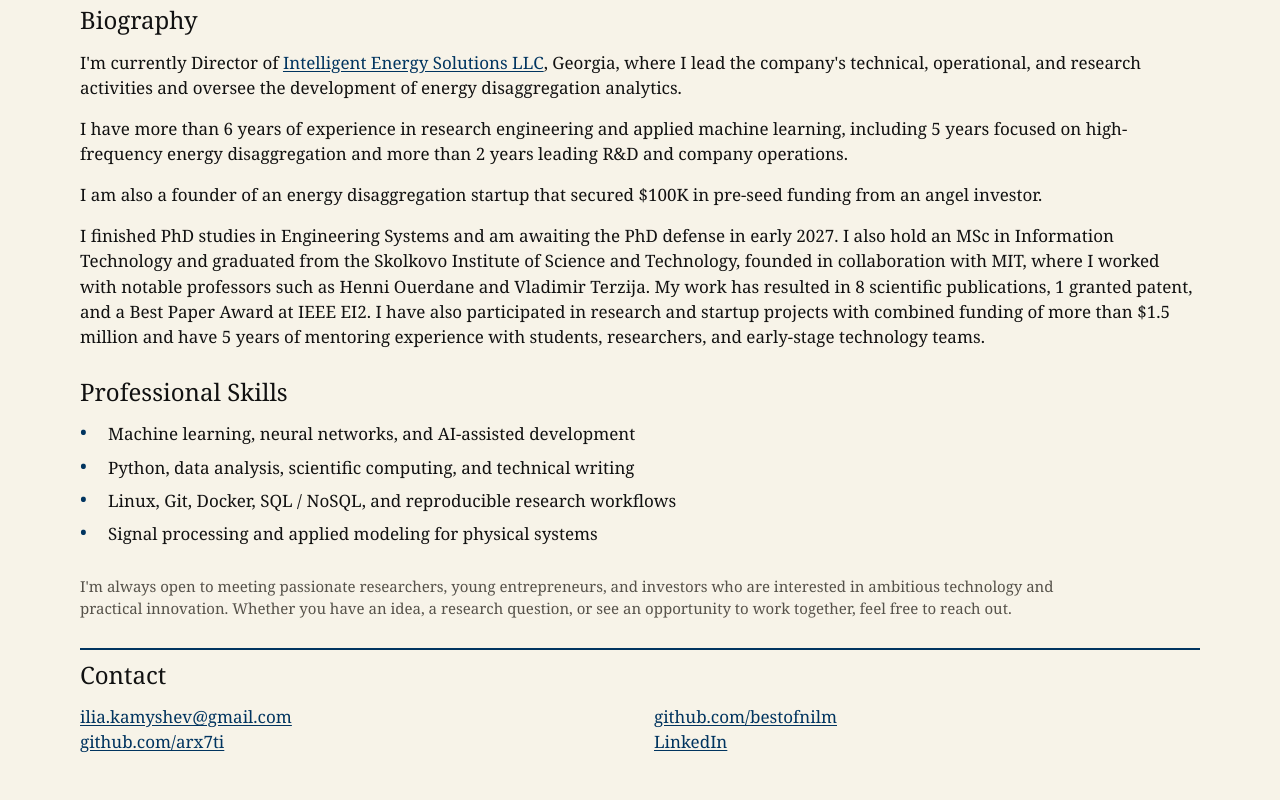
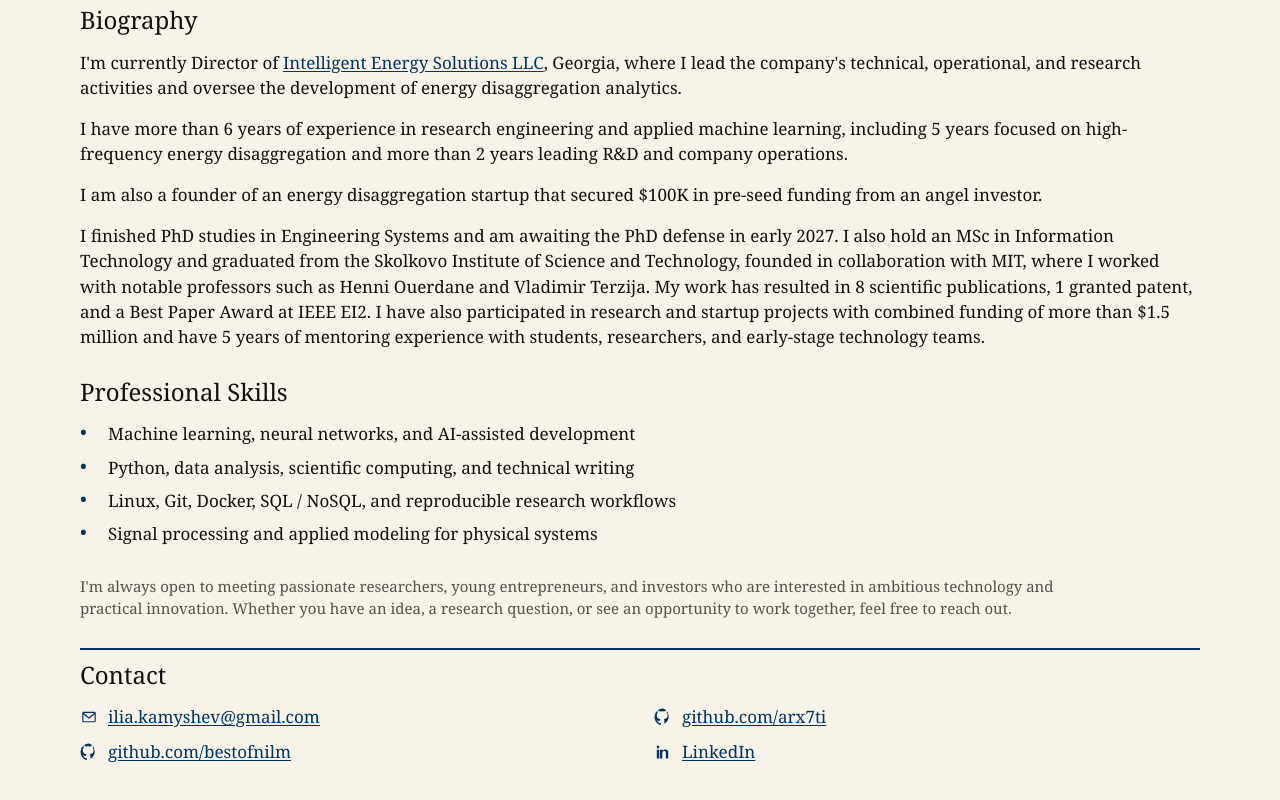
Before and after one commit to bestofnilm/bestofnilm.github.io, a Next.js app: page / in a window 1280 px wide. Shown: the part 374-1174 px from the top of the page. Built offline with nearby package versions, Linux system fonts and the light colour scheme.

Commit message:
Add icons to contact links

```diff
--- a/app/globals.css
+++ b/app/globals.css
@@ -232,8 +232,29 @@ aside,
 }
 
 .contact-panel address {
+  display: grid;
+  grid-template-columns: repeat(2, minmax(0, 1fr));
+  gap: 10px 28px;
   column-count: 2;
   column-gap: 28px;
+}
+
+.contact-link {
+  display: inline-flex;
+  align-items: center;
+  gap: 10px;
+  break-inside: avoid;
+}
+
+.contact-link svg {
+  width: 18px;
+  height: 18px;
+  flex: 0 0 18px;
+  color: var(--rule);
+}
+
+.contact-link span {
+  display: inline-block;
 }
 
 dl {
@@ -477,6 +498,7 @@ time {
   }
 
   .contact-panel address {
+    grid-template-columns: 1fr;
     column-count: 1;
   }
 
--- a/app/site-content.tsx
+++ b/app/site-content.tsx
@@ -378,13 +378,42 @@ export function ContactSection() {
     <footer id="contact" className="contact-panel">
       <h2>Contact</h2>
       <address>
-        <a href="mailto:ilia.kamyshev@gmail.com">ilia.kamyshev@gmail.com</a>
-        <br />
-        <a href="https://github.com/arx7ti">github.com/arx7ti</a>
-        <br />
-        <a href="https://github.com/bestofnilm">github.com/bestofnilm</a>
-        <br />
-        <a href="https://linkedin.com/in/ilia-kamyshev-76b223281">LinkedIn</a>
+        <a className="contact-link" href="mailto:ilia.kamyshev@gmail.com">
+          <svg viewBox="0 0 24 24" aria-hidden="true">
+            <path
+              d="M3 6.75A1.75 1.75 0 0 1 4.75 5h14.5A1.75 1.75 0 0 1 21 6.75v10.5A1.75 1.75 0 0 1 19.25 19H4.75A1.75 1.75 0 0 1 3 17.25V6.75Zm1.8-.06 7.2 5.55 7.2-5.55a.57.57 0 0 0-.45-.19H5.25a.57.57 0 0 0-.45.19Zm14.7 10.56V8.58l-6.9 5.31a1 1 0 0 1-1.2 0L4.5 8.58v8.67c0 .14.11.25.25.25h14.5c.14 0 .25-.11.25-.25Z"
+              fill="currentColor"
+            />
+          </svg>
+          <span>ilia.kamyshev@gmail.com</span>
+        </a>
+        <a className="contact-link" href="https://github.com/arx7ti">
+          <svg viewBox="0 0 24 24" aria-hidden="true">
+            <path
+              d="M12 .7a11.3 11.3 0 0 0-3.57 22.02c.56.1.76-.24.76-.54v-2.09c-3.1.67-3.76-1.32-3.76-1.32-.5-1.3-1.24-1.64-1.24-1.64-1.02-.7.08-.69.08-.69 1.12.08 1.72 1.16 1.72 1.16 1 .1 1.68-.73 2.07-1.11.1-.73.4-1.22.72-1.5-2.47-.28-5.06-1.24-5.06-5.51 0-1.22.44-2.22 1.16-3-.12-.28-.5-1.42.12-2.96 0 0 .95-.3 3.1 1.15a10.74 10.74 0 0 1 5.65 0c2.14-1.46 3.08-1.15 3.08-1.15.63 1.54.25 2.68.13 2.96.72.78 1.15 1.78 1.15 3 0 4.28-2.6 5.22-5.08 5.5.4.35.76 1.02.76 2.07v3.06c0 .3.2.65.77.54A11.3 11.3 0 0 0 12 .7Z"
+              fill="currentColor"
+            />
+          </svg>
+          <span>github.com/arx7ti</span>
+        </a>
+        <a className="contact-link" href="https://github.com/bestofnilm">
+          <svg viewBox="0 0 24 24" aria-hidden="true">
+            <path
+              d="M12 .7a11.3 11.3 0 0 0-3.57 22.02c.56.1.76-.24.76-.54v-2.09c-3.1.67-3.76-1.32-3.76-1.32-.5-1.3-1.24-1.64-1.24-1.64-1.02-.7.08-.69.08-.69 1.12.08 1.72 1.16 1.72 1.16 1 .1 1.68-.73 2.07-1.11.1-.73.4-1.22.72-1.5-2.47-.28-5.06-1.24-5.06-5.51 0-1.22.44-2.22 1.16-3-.12-.28-.5-1.42.12-2.96 0 0 .95-.3 3.1 1.15a10.74 10.74 0 0 1 5.65 0c2.14-1.46 3.08-1.15 3.08-1.15.63 1.54.25 2.68.13 2.96.72.78 1.15 1.78 1.15 3 0 4.28-2.6 5.22-5.08 5.5.4.35.76 1.02.76 2.07v3.06c0 .3.2.65.77.54A11.3 11.3 0 0 0 12 .7Z"
+              fill="currentColor"
+            />
+          </svg>
+          <span>github.com/bestofnilm</span>
+        </a>
+        <a className="contact-link" href="https://linkedin.com/in/ilia-kamyshev-76b223281">
+          <svg viewBox="0 0 24 24" aria-hidden="true">
+            <path
+              d="M5.36 3.5A1.86 1.86 0 1 1 5.35 7.22 1.86 1.86 0 0 1 5.36 3.5ZM3.75 8.85h3.22V20.5H3.75V8.85Zm5.24 0h3.08v1.6h.04c.43-.82 1.48-1.7 3.04-1.7 3.26 0 3.86 2.02 3.86 4.66v7.1H15.8v-6.3c0-1.5-.03-3.43-2.22-3.43-2.22 0-2.56 1.63-2.56 3.32v6.41H7.99V8.85Z"
+              fill="currentColor"
+            />
+          </svg>
+          <span>LinkedIn</span>
+        </a>
       </address>
     </footer>
   );
```
